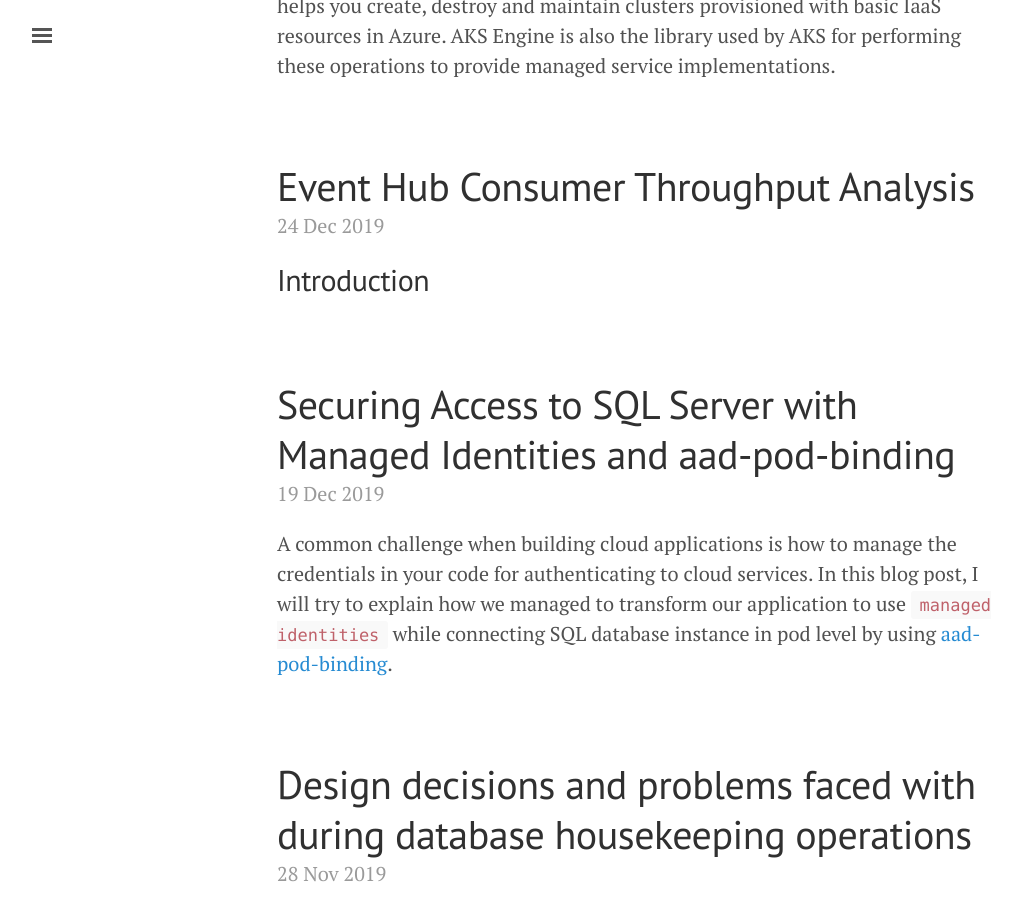
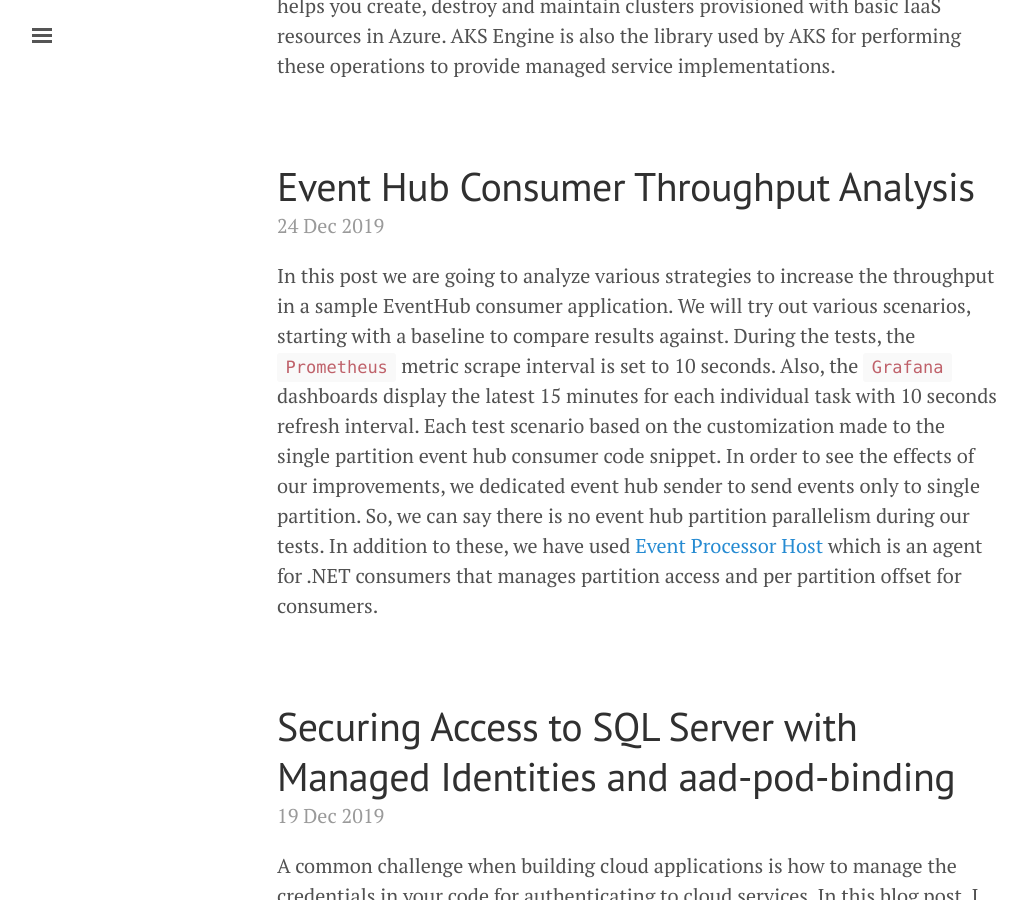
Before and after one commit to deepnetworkgmbh/blog, a Jekyll site: the page built from index.html, in a window 1280 px wide and 900 px high, scrolled down 351 px. Shown: the whole window, without its empty margins (3-1030 px from the left). Built offline with Jekyll 4.4.1, drawn with Linux system fonts in a browser that asks for light colours; the list of posts is cut into pages by our own code.

Commit message:
updates according to the feedbacks

````diff
--- a/_data/authors.yml
+++ b/_data/authors.yml
@@ -15,3 +15,9 @@ ahmddp:
   twitter: AhmedDemirpolat
   github: ahmddp
   about: Senior Software Developer
+
+haktas:
+  display_name: Haluk Aktas
+  twitter: hlkakts
+  github: mahluk
+  about: Software Developer
--- a/_posts/2019-12-24-eventhub-consumer-throughput-analysis.md
+++ b/_posts/2019-12-24-eventhub-consumer-throughput-analysis.md
@@ -1,12 +1,10 @@
 ---
 layout: post
 title: Event Hub Consumer Throughput Analysis
-author: haluk.aktas@deepnetwork.om
+author: haktas
 ---
 
-## Introduction
-
-In this document we are going to analyze various strategies to increase the throughput in a sample EventHub consumer application. We will try out various scenarios, starting with a baseline to compare results against. During the tests, the `Prometheus` metric scrape interval is set to 10 seconds. Also, the `Grafana` dashboards display the latest 15 minutes for each individual task with 10 seconds refresh interval. Each test scenario based on the customization made to the single partition event hub consumer code snippet. In order to see the effects of our improvements, we dedicated event hub sender to send events only to single partition. So, we can say there is no event hub partition parallelism during our tests. In addition to these, we have used [Event Processor Host](https://docs.microsoft.com/en-us/azure/event-hubs/event-hubs-event-processor-host) which is an agent for .NET consumers that manages partition access and per partition offset for consumers.
+In this post we are going to analyze various strategies to increase the throughput in a sample EventHub consumer application. We will try out various scenarios, starting with a baseline to compare results against. During the tests, the `Prometheus` metric scrape interval is set to 10 seconds. Also, the `Grafana` dashboards display the latest 15 minutes for each individual task with 10 seconds refresh interval. Each test scenario based on the customization made to the single partition event hub consumer code snippet. In order to see the effects of our improvements, we dedicated event hub sender to send events only to single partition. So, we can say there is no event hub partition parallelism during our tests. In addition to these, we have used [Event Processor Host](https://docs.microsoft.com/en-us/azure/event-hubs/event-hubs-event-processor-host) which is an agent for .NET consumers that manages partition access and per partition offset for consumers.
 
 ## 1. Baseline
 
@@ -53,7 +51,7 @@ The average total duration is 30.69 msec/event and it is approximately 0.031 sec
 
 The related code part for getting the above results is in the following:
 
-```
+``` c#
 public async Task ProcessEventsAsync(PartitionContext context, IEnumerable<EventData> messages)
 {
 	stopWatchTotal.Start();
@@ -128,7 +126,7 @@ The average total duration is 21.14 msec/event and it is approximately 0.021 sec
 
 The related code part for getting the above results is in the following:
 
-```
+``` c#
 public async Task ProcessEventsAsync(PartitionContext context, IEnumerable<EventData> messages)
 {
 
@@ -220,7 +218,7 @@ The average total duration is 9 msec/event and it is 0.009 sec/event. The irate
 
 The related code part for getting the above results is in the following:
 
-```
+``` c#
 public async Task ProcessEventsAsync(PartitionContext context, IEnumerable<EventData> messages)
 {
 
@@ -308,7 +306,7 @@ The average total duration is 8 msec/event which is 0.008 sec/event. The irate g
 
 The related code part for getting the above results is in the following:
 
-```
+``` c#
 public async Task ProcessEventsAsync(PartitionContext context, IEnumerable<EventData> messages)
 {
 
@@ -365,3 +363,8 @@ public async Task ProcessEventsAsync(PartitionContext context, IEnumerable<Event
 | blobstorage_stopwatch    | msec/event |		`9.35`		|			`9.31`		|			`20`			|				`13`				|
 | checkpoint_stopwatch 	   | msec/event |		`2.47`		|			`2.47`		|			`2`				|				`2`					|
 | processed_messagecounter | event/sec  |		`31.95`		|			`43.93`		|			`115.89`		|				`120`				|
+
+
+## Conclusion
+
+We can maximize event hub consumer throughput by using parallelism. In order to see the effects, the different scenarios should be applied step by step. Also, the appropriate metrics should be used to observe the results, correctly. The depicted results in this post depends on [Event Processor Host](https://docs.microsoft.com/en-us/azure/event-hubs/event-hubs-event-processor-host), so different implementations may perform better.
````
Also changed, not shown: images/eventhub-consumer-blog-ss/in_out_parallel_compare.png (deleted), images/eventhub-consumer-blog-ss/in_out_parallel_compare_min_thread_8.PNG (deleted), images/eventhub-consumer-blog-ss/in_out_parallel_irate.PNG (deleted), images/eventhub-consumer-blog-ss/in_out_parallel_irate_min_thread_8.PNG (deleted), images/eventhub-consumer-blog-ss/in_out_parallel_stopwatch.PNG (deleted), images/eventhub-consumer-blog-ss/in_out_parallel_stopwatch_min_thread_8.PNG (deleted), images/eventhub-consumer-blog-ss/inloop_parallel_compare.PNG (deleted), images/eventhub-consumer-blog-ss/inloop_parallel_irate.PNG (deleted), images/eventhub-consumer-blog-ss/inloop_parallel_stopwatch.PNG (deleted), images/eventhub-consumer-blog-ss/outloop_parallel_compare.PNG (deleted), images/eventhub-consumer-blog-ss/outloop_parallel_irate.PNG (deleted), images/eventhub-consumer-blog-ss/outloop_parallel_stopwatch.PNG (deleted), images/eventhub-consumer-blog-ss/serial_baseline_compare.PNG (deleted), images/eventhub-consumer-blog-ss/serial_irate_baseline.PNG (deleted), 1 more files.
